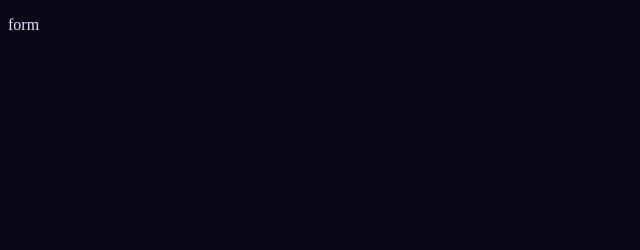
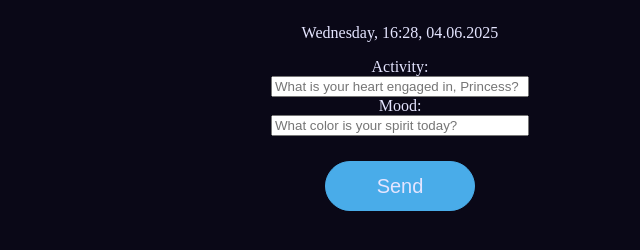
Before and after one commit to murasame112/MuraMood, an Electron app: page src/public/form.html in a window 800 px wide. Shown: the whole page, without its empty margins (0-640 px from the left). Drawn offline with Linux system fonts and the light colour scheme.

Commit message:
form view

```diff
--- a/src/main.ts
+++ b/src/main.ts
@@ -32,7 +32,7 @@ function createFormWindow(){
 
 	formWindow = new BrowserWindow({
     width: 400,
-    height: 300,
+    height: 350,
     webPreferences: {
       preload: path.join(__dirname, 'preload.js'),
       contextIsolation: true,
--- a/src/public/form.html
+++ b/src/public/form.html
@@ -7,6 +7,24 @@
     <meta http-equiv="Content-Security-Policy" content="script-src 'self' 'unsafe-inline';" />
 </head>
 <body>
-<p>form</p>
+
+	<div class="form:">
+		<div class="helper">
+			<p>Wednesday, 16:28, 04.06.2025</p>
+		</div>
+		<div class="helper">
+			<label>Activity:</label>
+			<input type="text" placeholder="What is your heart engaged in, Princess?" name="activityInput" id="activityInput"/>
+		</div>
+		<div class="helper">
+			<label>Mood:</label>
+			<input type="text" placeholder="What color is your spirit today?" name="moodInput" id="moodInput"/>
+		</div>
+		<div class="helper">
+			<button style="margin-top:25px;" class="button-primary">Send</button>
+		</div>
+
+	</div>
+
 </body>
 </html>
--- a/src/styles/index.css
+++ b/src/styles/index.css
@@ -61,3 +61,21 @@ button{
 .color-secondary{
 	color:var(--secondary);
 }
+
+.form{
+	display:flex;
+	flex-direction: column;
+	align-items: center;
+	justify-content: center;
+}
+
+input{
+	width: 250px;
+}
+
+.helper{
+	display: flex;
+	flex-direction: column;
+	align-items: center;
+	justify-content: center;
+}
```
